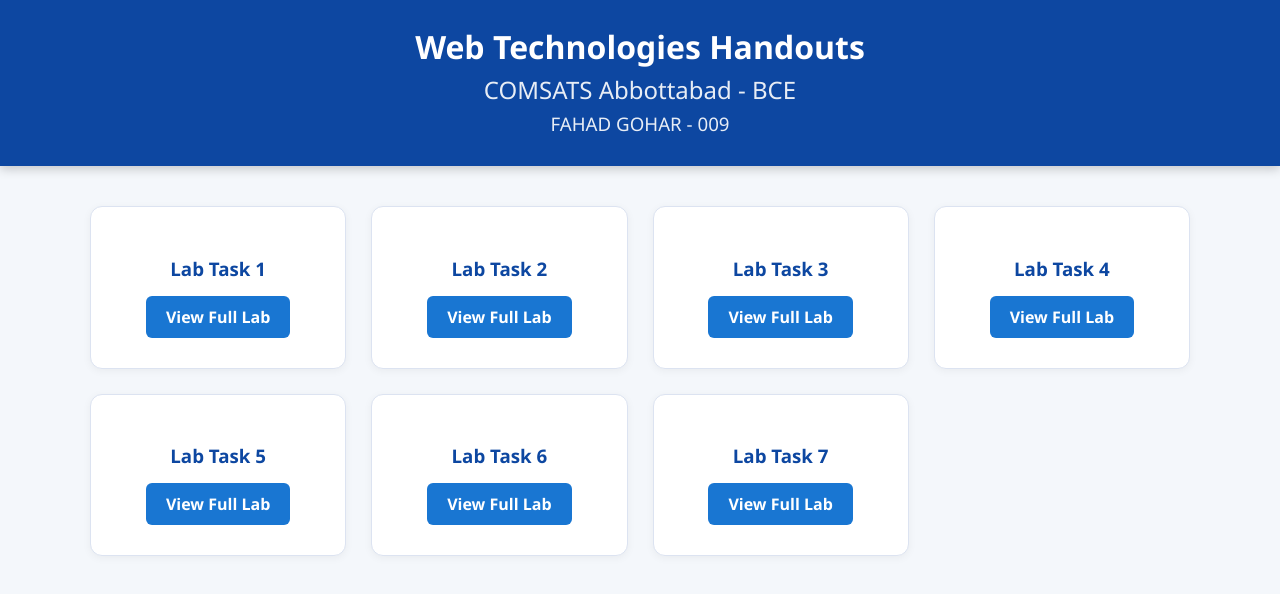
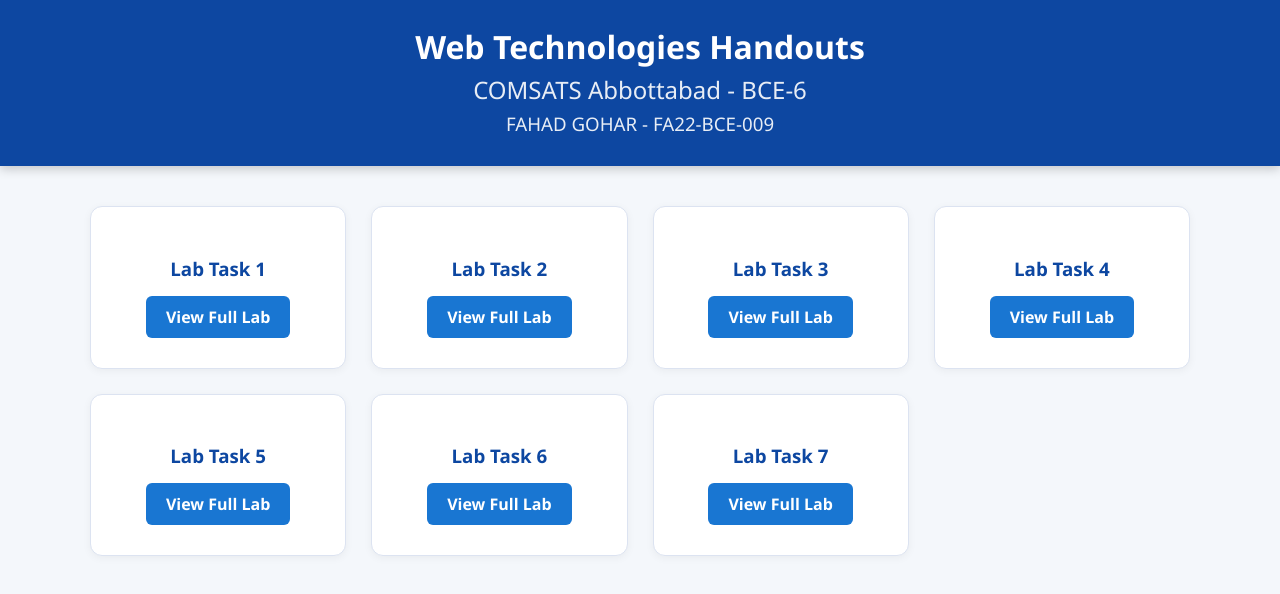
Before and after one commit to fahadgohar009/web-manual, a plain HTML site: page index.html in a window 1280 px wide. Drawn offline with Linux system fonts and the light colour scheme.

Commit message:
Update index.html

```diff
--- a/index.html
+++ b/index.html
@@ -88,8 +88,8 @@
     <!-- ---------- HEADER ---------- -->
     <header>
         <h1>Web Technologies Handouts</h1>
-        <h2>COMSATS Abbottabad - BCE</h2>
-        <h3>FAHAD GOHAR - 009</h3>
+        <h2>COMSATS Abbottabad - BCE-6</h2>
+        <h3>FAHAD GOHAR - FA22-BCE-009</h3>
     </header>
 
     <!-- ---------- CARDS ---------- -->
```
